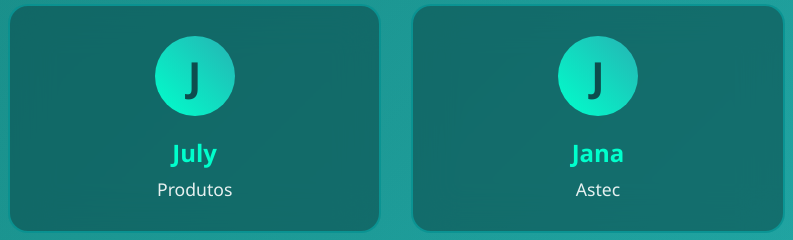
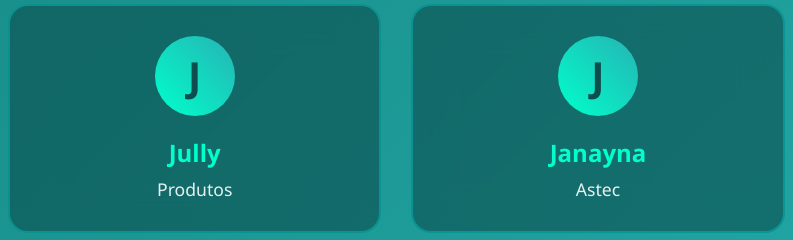
Before and after one commit to jocielefranca/Guardioes, a plain HTML site: page index.html in a window 1280 px wide. Shown: the part 2100-2340 px from the top of the page, 42-835 px from the left. Drawn offline with Linux system fonts and the light colour scheme.

Commit message:
Update index.html

```diff
--- a/index.html
+++ b/index.html
@@ -631,12 +631,12 @@
         <div class="guardians-grid">
             <div class="guardian-card fade-in">
                 <div class="guardian-avatar">J</div>
-                <div class="guardian-name">July</div>
+                <div class="guardian-name">Jully</div>
                 <div class="guardian-area">Produtos</div>
             </div>
             <div class="guardian-card fade-in">
                 <div class="guardian-avatar">J</div>
-                <div class="guardian-name">Jana</div>
+                <div class="guardian-name">Janayna</div>
                 <div class="guardian-area">Astec</div>
             </div>
             <div class="guardian-card fade-in">
```
